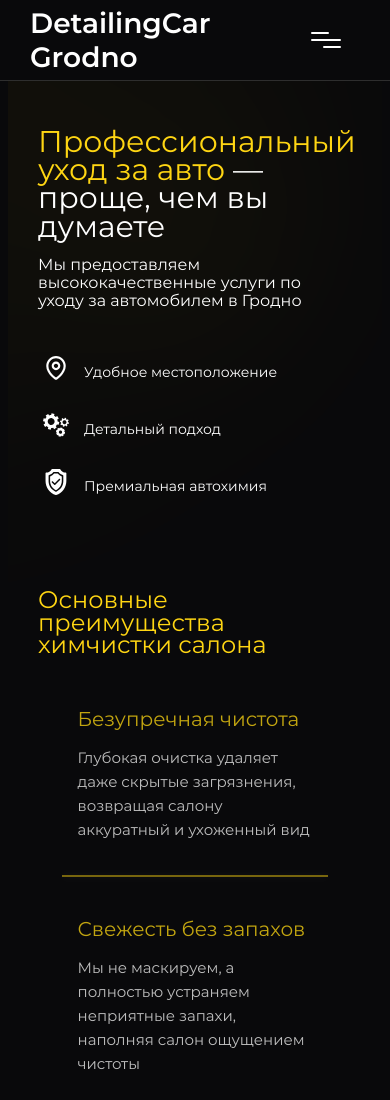
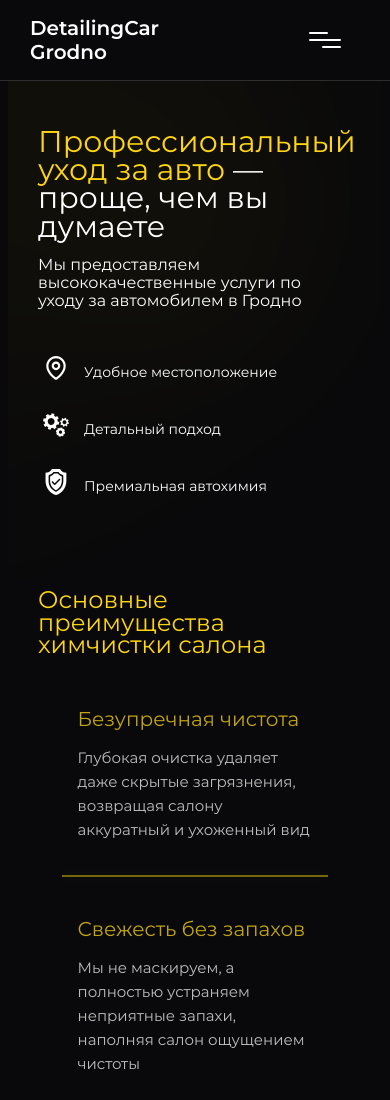
Before and after one commit to Maximka70/Cleaning_Grondo, a website with bundled scripts: page index.html in a window 390 px wide. Shown: the top 1100 px of the page. Built offline with nearby package versions, Linux system fonts and the light colour scheme; files whose address does not match are found by name.

Commit message:
Fix logo

```diff
--- a/scss/layout/_header.scss
+++ b/scss/layout/_header.scss
@@ -25,6 +25,13 @@
     padding: 0 30px;
   }
 
+  &__logo {
+    @media (max-width: 576px) {
+      max-width: 160px;
+      z-index: 150;
+    }
+  }
+
   &__logo a {
     font-size: 34px;
     font-weight: 700;
@@ -39,6 +46,10 @@
 
     @media (max-width: 768px) {
       font-size: 28px;
+    }
+
+    @media (max-width: 576px) {
+      font-size: 20px;
     }
   }
 
@@ -158,6 +169,7 @@
   &__socials {
     padding-top: 50px;
     display: none;
+
     @media (max-width: 768px) {
       display: block;
     }
```
Also changed, not shown: css/main.css, 1 other file.
